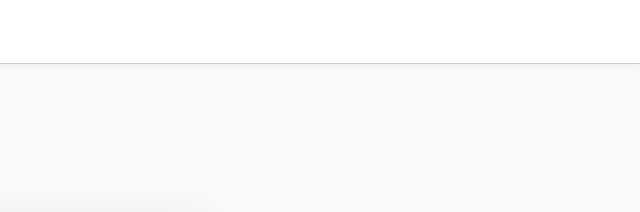
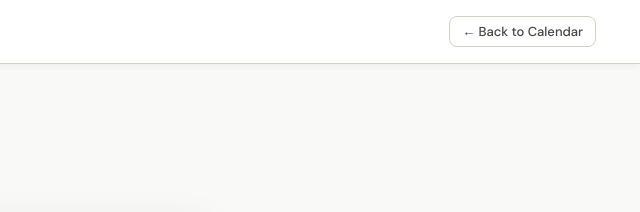
Before and after one commit to KeithVenuewise73/homehuddle, a plain HTML site: page account.html in a window 1280 px wide. Shown: the top 212 px of the page, 640-1280 px from the left. Drawn offline with Linux system fonts and the light colour scheme.

Commit message:
Update account.html

```diff
--- a/account.html
+++ b/account.html
@@ -112,7 +112,7 @@
       <div class="nav-logo-by">powered by Venuewise</div>
     </div>
   </a>
-  <div class="nav-right">
+  <div class="nav-right"><a href="javascript:history.back()" class="btn btn-secondary btn-sm" style="text-decoration:none">← Back to Calendar</a>
     <span class="nav-user" id="nav-user-label"></span>
     <button class="nav-signout" id="sign-out-btn" style="display:none" onclick="signOut()">Sign out</button>
   </div>
```
